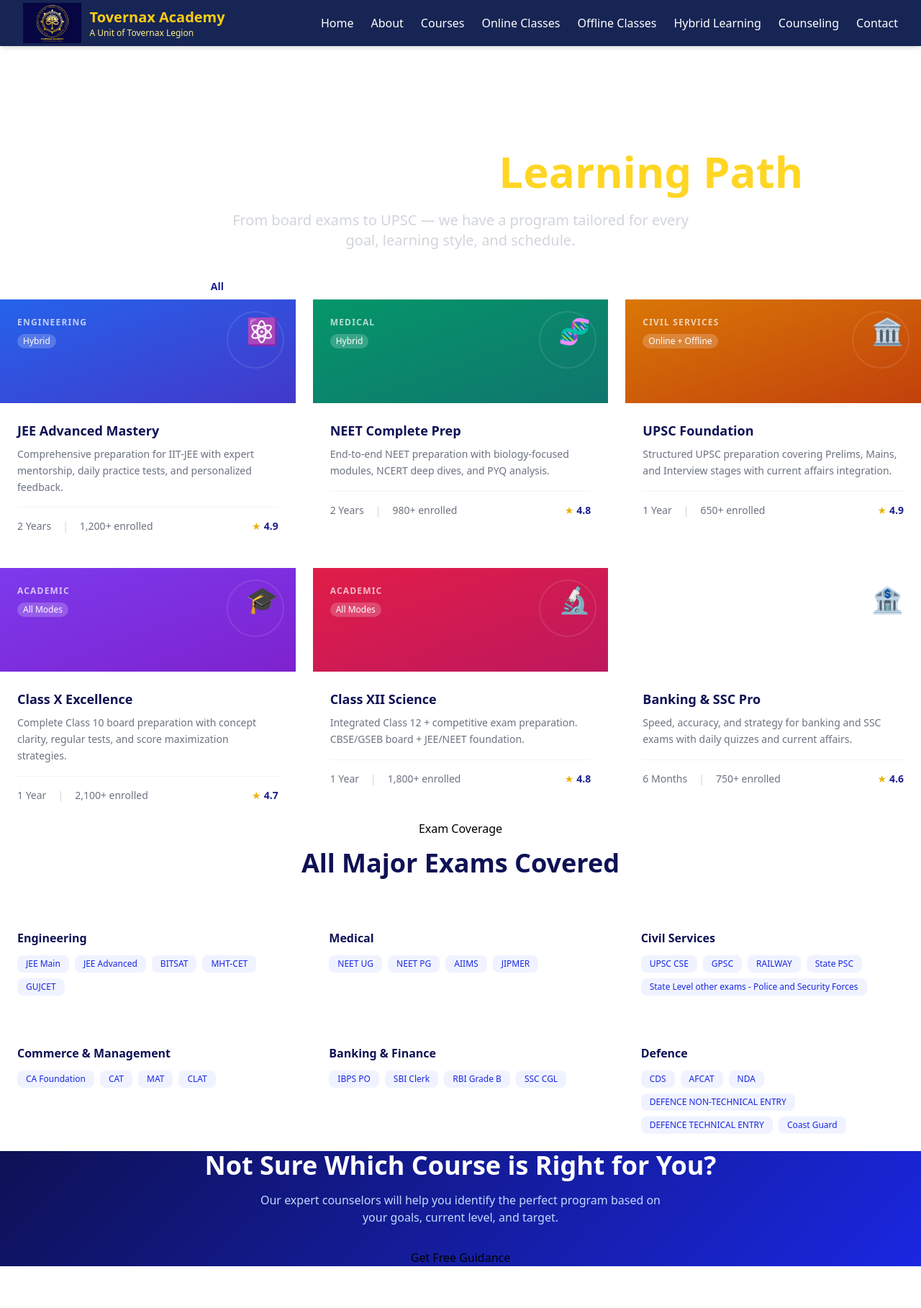
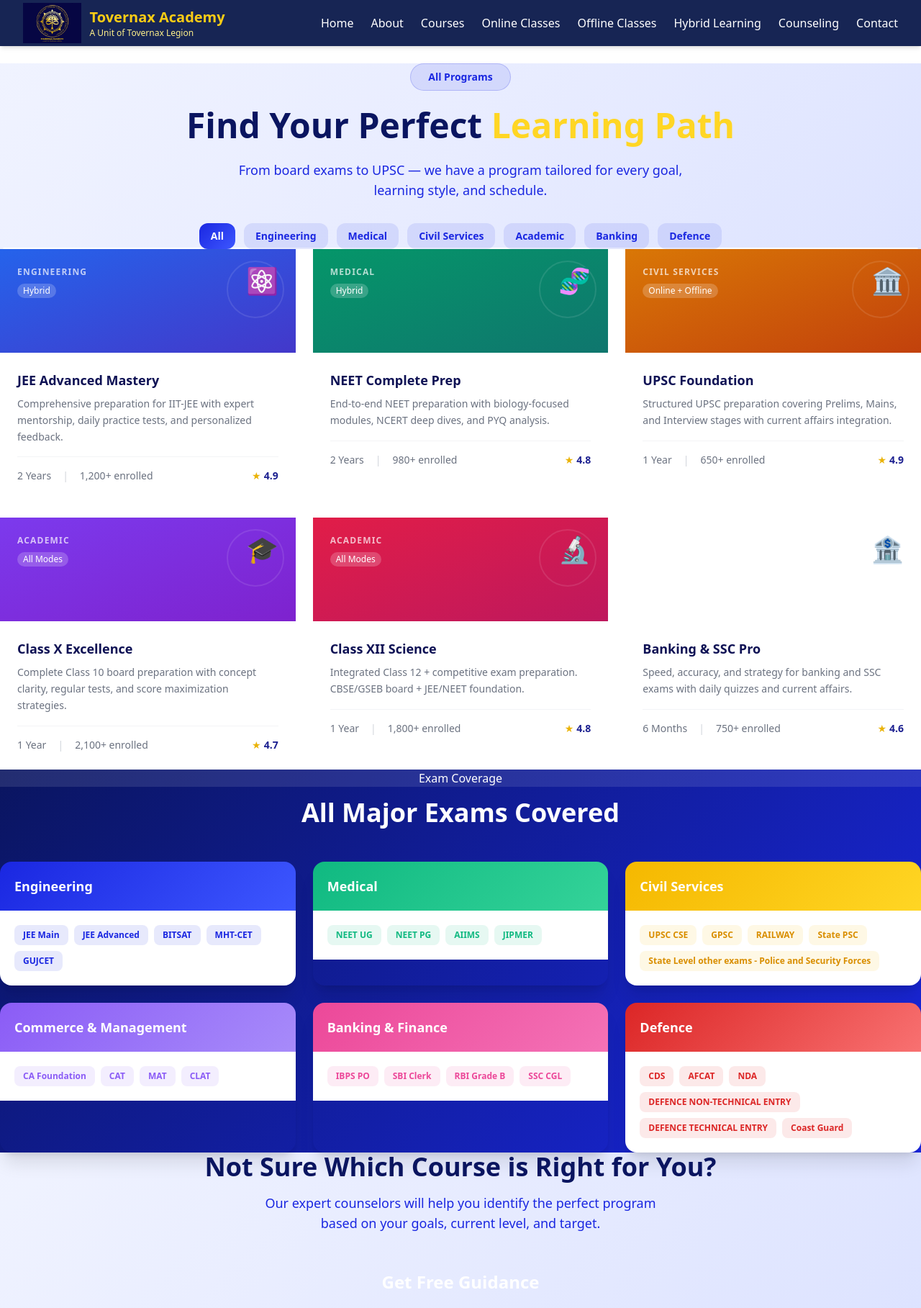
Before and after one commit to TovernaxLegion/Tovernax-Legion, a Next.js app: page /courses in a window 1280 px wide. Shown: the whole page at 72% size. Before the commit the page ends 1759 px from the top, so only its background shows below. Built offline with nearby package versions, Linux system fonts and the light colour scheme.

Commit message:
Update page.tsx

```diff
--- a/src/app/courses/page.tsx
+++ b/src/app/courses/page.tsx
@@ -8,33 +8,45 @@ export const metadata: Metadata = {
 };
 
 export default function CoursesPage() {
+  const categoryColors: Record<string, { bg: string; border: string; header: string; tag: string }> = {
+    "Engineering": { bg: "linear-gradient(135deg, #1a27e1, #3d57ff)", border: "rgba(61,87,255,0.3)", header: "#1a27e1", tag: "rgba(26,39,225,0.1)" },
+    "Medical": { bg: "linear-gradient(135deg, #10b981, #34d399)", border: "rgba(16,185,129,0.3)", header: "#10b981", tag: "rgba(16,185,129,0.1)" },
+    "Civil Services": { bg: "linear-gradient(135deg, #f5b800, #ffd624)", border: "rgba(245,184,0,0.3)", header: "#d98e00", tag: "rgba(245,184,0,0.1)" },
+    "Commerce & Management": { bg: "linear-gradient(135deg, #8b5cf6, #a78bfa)", border: "rgba(139,92,246,0.3)", header: "#8b5cf6", tag: "rgba(139,92,246,0.1)" },
+    "Banking & Finance": { bg: "linear-gradient(135deg, #ec4899, #f472b6)", border: "rgba(236,72,153,0.3)", header: "#ec4899", tag: "rgba(236,72,153,0.1)" },
+    "Defence": { bg: "linear-gradient(135deg, #dc2626, #f87171)", border: "rgba(220,38,38,0.3)", header: "#dc2626", tag: "rgba(220,38,38,0.1)" },
+  };
+
   return (
-    <div className="pt-24">
+    <div className="pt-6">
       {/* Hero */}
-      <section className="section-padding bg-dark-mesh relative overflow-hidden">
-        <div className="absolute inset-0 bg-grid opacity-20" />
+      <section className="section-padding relative overflow-hidden"
+        style={{ background: "linear-gradient(135deg, #f0f3ff 0%, #e8ecff 50%, #dde3ff 100%)" }}>
+        <div className="absolute inset-0 bg-grid opacity-10" />
         <div className="section-container relative z-10 text-center">
-          <div className="section-label mb-6" style={{ background: "rgba(255,255,255,0.08)", color: "white", borderColor: "rgba(255,255,255,0.12)" }}>
+          <div className="inline-flex items-center gap-2 px-6 py-2 rounded-full text-sm font-bold mb-6"
+            style={{ background: "rgba(26, 39, 225, 0.1)", color: "#1a27e1", border: "1px solid rgba(26, 39, 225, 0.2)" }}>
             All Programs
           </div>
-          <h1 className="font-display text-5xl md:text-6xl font-bold text-white mb-6">
+          <h1 className="font-display text-4xl md:text-5xl font-bold mb-6" style={{ color: "#0a1560" }}>
             Find Your Perfect{" "}
             <span style={{ color: "#ffd624" }}>Learning Path</span>
           </h1>
-          <p className="text-gray-300 text-xl max-w-2xl mx-auto mb-8">
+          <p className="text-lg max-w-2xl mx-auto mb-8 font-medium" style={{ color: "#1a27e1" }}>
             From board exams to UPSC — we have a program tailored for every goal, learning style, and schedule.
           </p>
           <div className="flex flex-wrap gap-3 justify-center">
             {["All", "Engineering", "Medical", "Civil Services", "Academic", "Banking", "Defence"].map((cat) => (
-              <button key={cat} className={`px-4 py-2 rounded-xl text-sm font-semibold transition-all ${cat === "All" ? "bg-white text-navy-900" : "bg-white/10 text-white hover:bg-white/20"}`}>
+              <button key={cat} className={`px-4 py-2 rounded-xl text-sm font-semibold transition-all ${cat === "All" ? "text-white" : "hover:opacity-80"}`}
+                style={cat === "All" ? { background: "linear-gradient(135deg, #1a27e1, #3d57ff)" } : { background: "rgba(26, 39, 225, 0.1)", color: "#1a27e1" }}>
                 {cat}
               </button>
             ))}
           </div>
         </div>
         <div className="absolute bottom-0 left-0 right-0">
-          <svg viewBox="0 0 1440 60" fill="none" xmlns="http://www.w3.org/2000/svg">
-            <path d="M0 60L1440 60V20C1200 40 900 55 600 45C300 35 100 10 0 0V60Z" fill="white" />
+          <svg viewBox="0 0 1440 2" xmlns="http://www.w3.org/2000/svg">
+            <rect width="1440" height="2" fill="white" />
           </svg>
         </div>
       </section>
@@ -47,7 +59,7 @@ export default function CoursesPage() {
               <Link key={course.id} href={`/courses/${course.id}`}
                 className="card-premium overflow-hidden group reveal"
                 style={{ transitionDelay: `${i * 60}ms` }}>
-                <div className={`h-36 bg-gradient-to-br ${course.color} p-6 relative overflow-hidden`}>
+                <div className={`h-36 bg-gradient-to-br ${course.color || "from-purple-600 to-pink-500"} p-6 relative overflow-hidden`}>
                   <div className="absolute inset-0 opacity-10">
                     <div className="absolute top-4 right-4 w-20 h-20 rounded-full border-2 border-white" />
                   </div>
@@ -81,33 +93,46 @@ export default function CoursesPage() {
       </section>
 
       {/* Exam Categories */}
-      <section className="section-padding bg-mesh">
+      <section className="section-padding" style={{ background: "linear-gradient(135deg, #0a1560 0%, #1a27e1 100%)" }}>
         <div className="section-container">
           <div className="text-center mb-12 reveal">
-            <div className="section-label mb-4">Exam Coverage</div>
-            <h2 className="font-display text-4xl font-bold text-navy-950">All Major Exams Covered</h2>
+            <div className="section-label mb-4" style={{ background: "rgba(255,255,255,0.1)", color: "white", borderColor: "rgba(255,255,255,0.15)" }}>Exam Coverage</div>
+            <h2 className="font-display text-4xl font-bold text-white">All Major Exams Covered</h2>
           </div>
-          <div className="grid sm:grid-cols-2 lg:grid-cols-3 gap-5">
-            {EXAM_CATEGORIES.map((cat, i) => (
-              <div key={cat.category} className="card-premium p-6 reveal" style={{ transitionDelay: `${i * 60}ms` }}>
-                <h3 className="font-semibold text-navy-950 mb-3">{cat.category}</h3>
-                <div className="flex flex-wrap gap-2">
-                  {cat.exams.map((exam) => (
-                    <span key={exam} className="text-xs px-3 py-1 rounded-lg font-medium bg-navy-50 text-navy-700">{exam}</span>
-                  ))}
+          <div className="grid sm:grid-cols-2 lg:grid-cols-3 gap-6">
+            {EXAM_CATEGORIES.map((cat, i) => {
+              const colors = categoryColors[cat.category] || { bg: "linear-gradient(135deg, #6366f1, #818cf8)", border: "rgba(99,102,241,0.3)", header: "#6366f1", tag: "rgba(99,102,241,0.1)" };
+              return (
+                <div key={cat.category} className="rounded-2xl overflow-hidden shadow-xl reveal" style={{ transitionDelay: `${i * 60}ms` }}>
+                  <div className="p-5" style={{ background: colors.bg }}>
+                    <h3 className="font-bold text-white text-lg">{cat.category}</h3>
+                  </div>
+                  <div className="p-5" style={{ background: "white" }}>
+                    <div className="flex flex-wrap gap-2">
+                      {cat.exams.map((exam) => (
+                        <span key={exam} className="text-xs px-3 py-1.5 rounded-lg font-semibold" style={{ background: colors.tag, color: colors.header }}>{exam}</span>
+                      ))}
+                    </div>
+                  </div>
                 </div>
-              </div>
-            ))}
+              );
+            })}
           </div>
         </div>
       </section>
 
       {/* CTA */}
-      <section className="section-padding" style={{ background: "linear-gradient(135deg, #0e1154, #1a27e1)" }}>
+      <section className="section-padding" style={{ background: "linear-gradient(135deg, #f0f3ff 0%, #dde3ff 100%)" }}>
         <div className="section-container text-center reveal">
-          <h2 className="font-display text-3xl md:text-4xl font-bold text-white mb-4">Not Sure Which Course is Right for You?</h2>
-          <p className="text-blue-200 mb-8 max-w-xl mx-auto">Our expert counselors will help you identify the perfect program based on your goals, current level, and target.</p>
-          <Link href="/contact" className="btn-gold">Get Free Guidance</Link>
+          <h2 className="font-display text-3xl md:text-4xl font-bold mb-4" style={{ color: "#0a1560" }}>
+            Not Sure Which Course is Right for You?
+          </h2>
+          <p className="text-lg mb-8 max-w-xl mx-auto" style={{ color: "#1a27e1" }}>
+            Our expert counselors will help you identify the perfect program based on your goals, current level, and target.
+          </p>
+          <Link href="/contact" className="inline-block px-12 py-5 rounded-2xl font-bold text-2xl text-white animate-tricolor-cta">
+            Get Free Guidance
+          </Link>
         </div>
       </section>
     </div>
```
